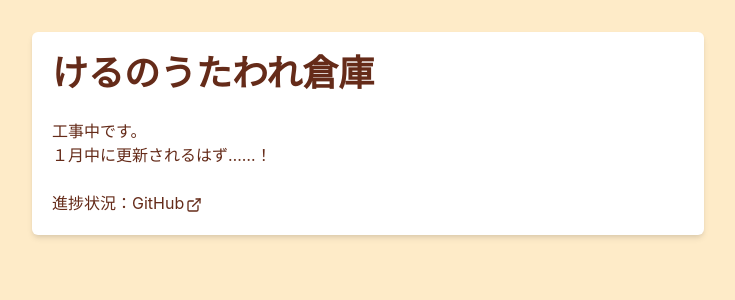
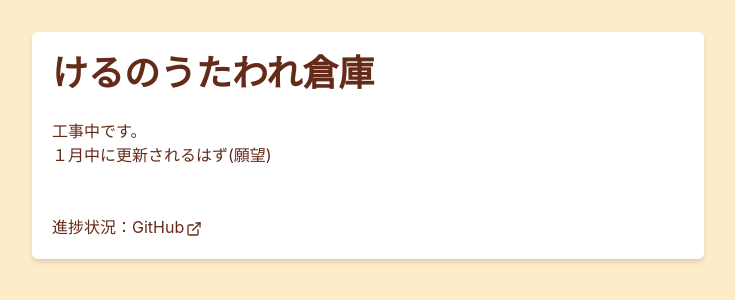
Before and after one commit to keru-u/my-site, a Next.js app: page / in a window 1280 px wide. Shown: the top 300 px of the page, without its empty margins (272-1007 px from the left). Built offline with nearby package versions, Linux system fonts and the light colour scheme.

Commit message:
commitテストです。

```diff
--- a/pages/index.tsx
+++ b/pages/index.tsx
@@ -28,8 +28,9 @@ const Home: NextPage = () => {
       <br />
       <Text fontSize='md'>
         工事中です。<br />
-        １月中に更新されるはず……！
+        １月中に更新されるはず(願望)
       </Text>
+      <br />
       <br />
       <Link  href='https://github.com/keru-u/my-site/projects/1' isExternal>進捗状況：GitHub<ExternalLinkIcon mx='2px' /></Link>
       </Box>
```
Also changed, not shown: 1 other file (tests, documents, lock files or other folders).
